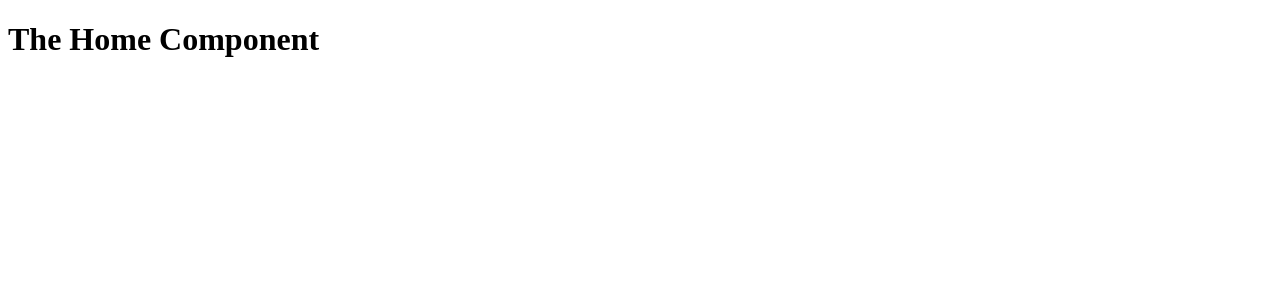
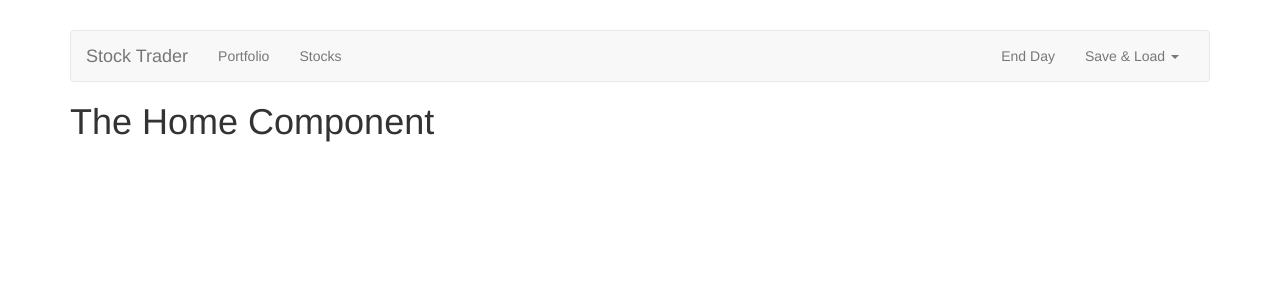
Before and after one commit to zhenik/i-hate-friday, a Vue app in the folder stock-trader/: page / in a window 1280 px wide. Shown: the top 300 px of the page. Built offline with nearby package versions, Linux system fonts and the light colour scheme.

Commit message:
add botstrap

```diff
--- a/stock-trader/public/index.html
+++ b/stock-trader/public/index.html
@@ -6,6 +6,7 @@
     <meta name="viewport" content="width=device-width,initial-scale=1.0">
     <link rel="icon" href="<%= BASE_URL %>favicon.ico">
     <title>stock-trader</title>
+    <link rel="stylesheet" href="https://maxcdn.bootstrapcdn.com/bootstrap/3.3.7/css/bootstrap.min.css" integrity="sha384-BVYiiSIFeK1dGmJRAkycuHAHRg32OmUcww7on3RYdg4Va+PmSTsz/K68vbdEjh4u" crossorigin="anonymous">
   </head>
   <body>
     <noscript>
--- a/stock-trader/src/App.vue
+++ b/stock-trader/src/App.vue
@@ -1,16 +1,27 @@
 <template>
   <div class="container">
+    <app-header>
+      <div class="row">
+        <div class="col-xs-12">
+          <router-view></router-view>
+        </div>
+      </div>
+    </app-header>
     <router-view></router-view>
   </div>
 </template>
 
 <script>
-
+import Header from './components/Header.vue';
 export default {
-
+  components: {
+    appHeader: Header
+  }
 }
 </script>
 
 <style>
-
+  body {
+    padding: 30px;
+  }
 </style>
--- a/stock-trader/src/components/Header.vue
+++ b/stock-trader/src/components/Header.vue
@@ -1,3 +1,34 @@
 <template>
-  <h1>The Header Component</h1>
+  <nav class="navbar navbar-default">
+    <div class="container-fluid">
+      <!-- Brand and toggle get grouped for better mobile display -->
+      <div class="navbar-header">
+        <router-link to="/" class="navbar-brand">Stock Trader</router-link>
+      </div>
+
+      <div class="collapse navbar-collapse">
+        <ul class="nav navbar-nav">
+          <router-link to="/portfolio" active-class="active" tag="li"><a>Portfolio</a></router-link>
+          <router-link to="/stocks" active-class="active" tag="li"><a>Stocks</a></router-link>
+        </ul>
+
+        <ul class="nav navbar-nav navbar-right">
+          <li><a href="#">End Day</a></li>
+          <li class="dropdown">
+            <a
+                href="#"
+                class="dropdown-toggle"
+                data-toggle="dropdown"
+                role="button"
+                aria-haspopup="true"
+                aria-expanded="false">Save & Load <span class="caret"></span></a>
+            <ul class="dropdown-menu">
+              <li><a href="#">Save Data</a></li>
+              <li><a href="#">Load Data</a></li>
+            </ul>
+          </li>
+        </ul>
+      </div><!-- /.navbar-collapse -->
+    </div><!-- /.container-fluid -->
+  </nav>
 </template>
```
